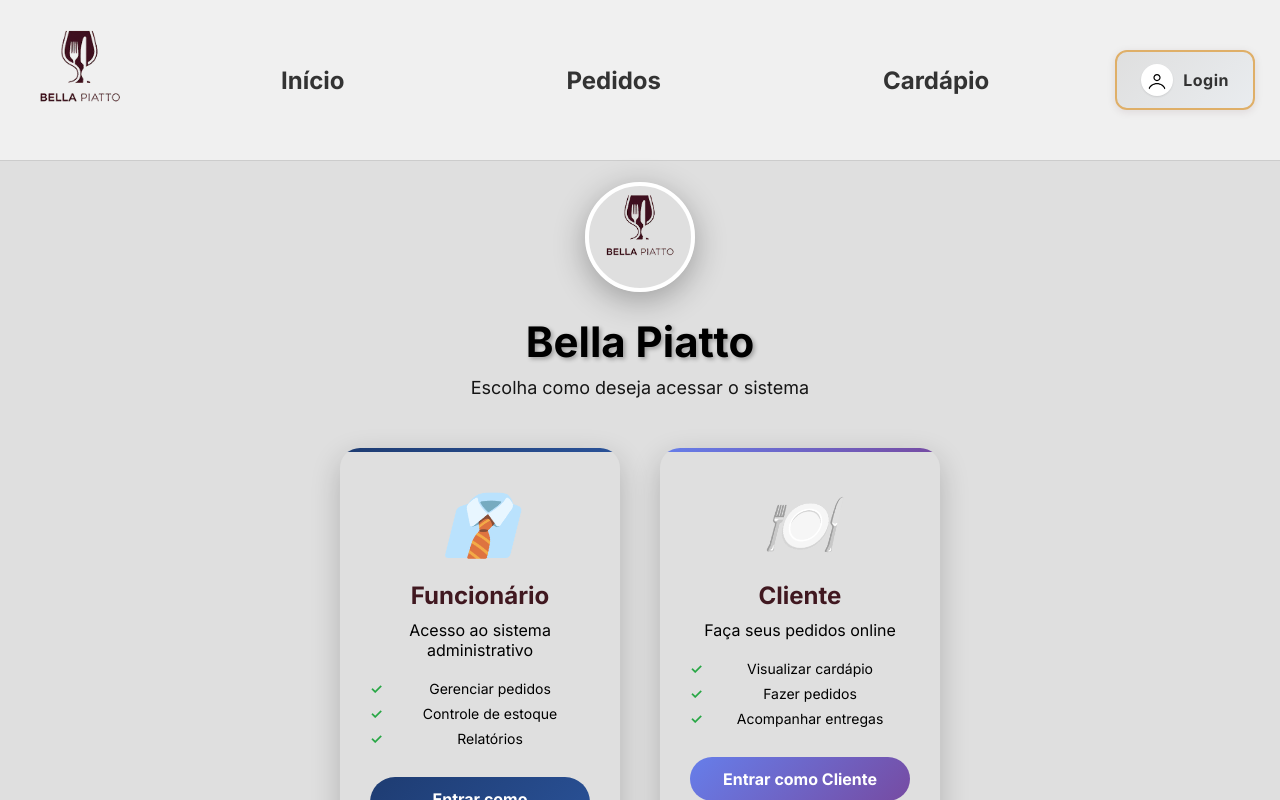
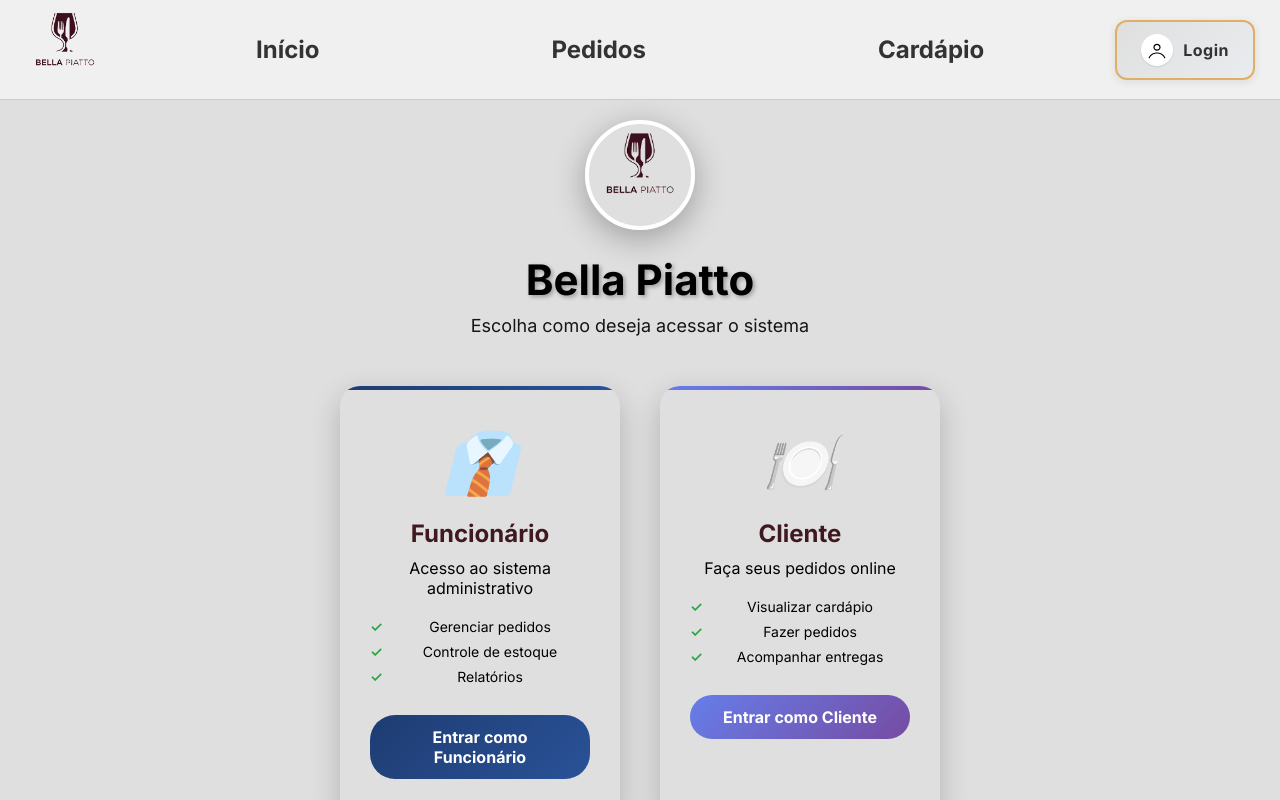
Before and after one commit to POO2T/Restaurante, an Angular app in the folder Front-End_Restaurante/: page /seletor-login in a window 1280 px wide. Built offline with nearby package versions, Linux system fonts and the light colour scheme.

Commit message:
style: Alterando tamanho padrão para os componentes

```diff
--- a/Front-End_Restaurante/src/app/layout/header/header.css
+++ b/Front-End_Restaurante/src/app/layout/header/header.css
@@ -4,6 +4,7 @@
 .main-header {
     display: flex;
     width: 100%;
+    height: 100px;
     justify-content: space-between;
     align-items: center;
     gap: 10px;
@@ -16,16 +17,26 @@
 *   Estilos de logo (Início)
 */
 .logo {
-    width: 150px;
-    height: 150px;
+    width: 120px;
+    height: 100%;
     flex-shrink: 0;
+    border-radius: 12px;
+    overflow: hidden;
+}
+
+.logo:hover img {
+    transform: scale(1.15);
 }
 
 .logo img {
     width: 100%;
     height: 100%;
     object-fit: contain;
+    cursor: pointer;
+    transition: transform 0.3s ease;
 }
+
+
 /*
 *   Estilos de logo (Fim)
 */
--- a/Front-End_Restaurante/src/app/pages/login-funcionario/login-funcionario.css
+++ b/Front-End_Restaurante/src/app/pages/login-funcionario/login-funcionario.css
@@ -10,7 +10,7 @@
 }
 
 .login-funcionario-container {
-  min-height: 100vh;
+  min-height: 100%;
   display: flex;
   flex-direction: column;
   justify-content: center;
--- a/Front-End_Restaurante/src/app/pages/seletor-login/seletor-login.css
+++ b/Front-End_Restaurante/src/app/pages/seletor-login/seletor-login.css
@@ -1,5 +1,5 @@
 .seletor-container {
-  min-height: 100vh;
+  min-height: 100%;
   background-color: var(--background-color);
   display: flex;
   flex-direction: column;
```
